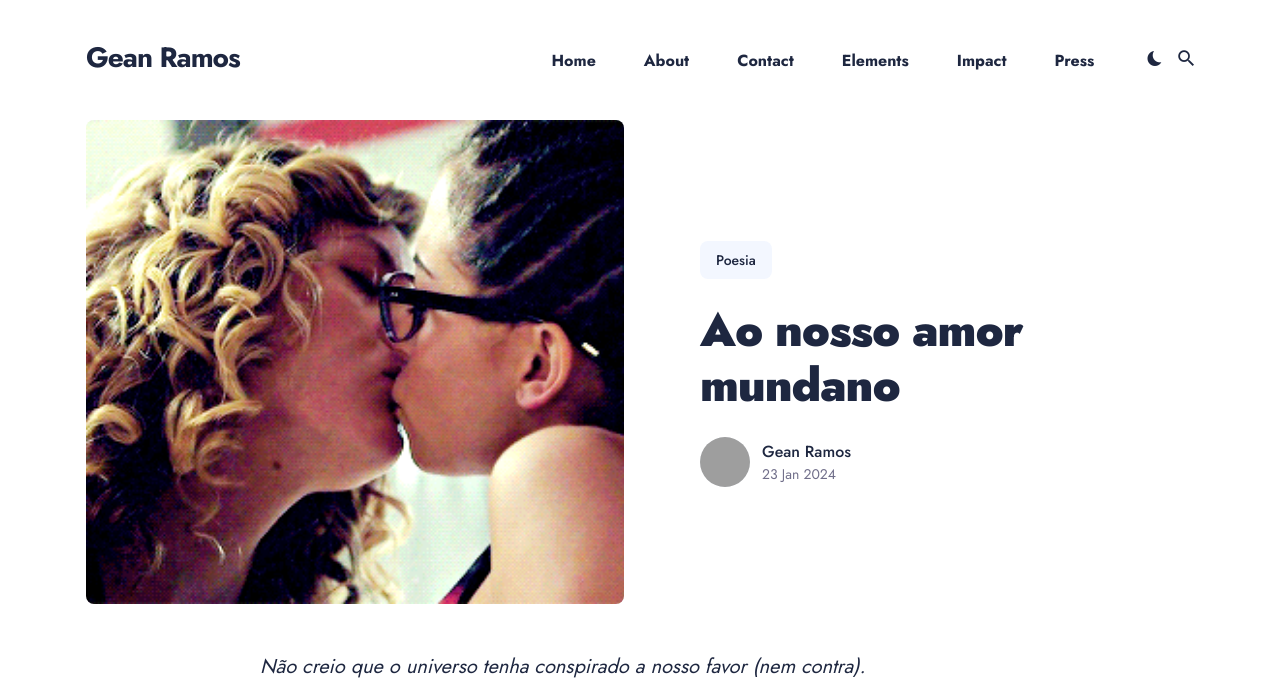
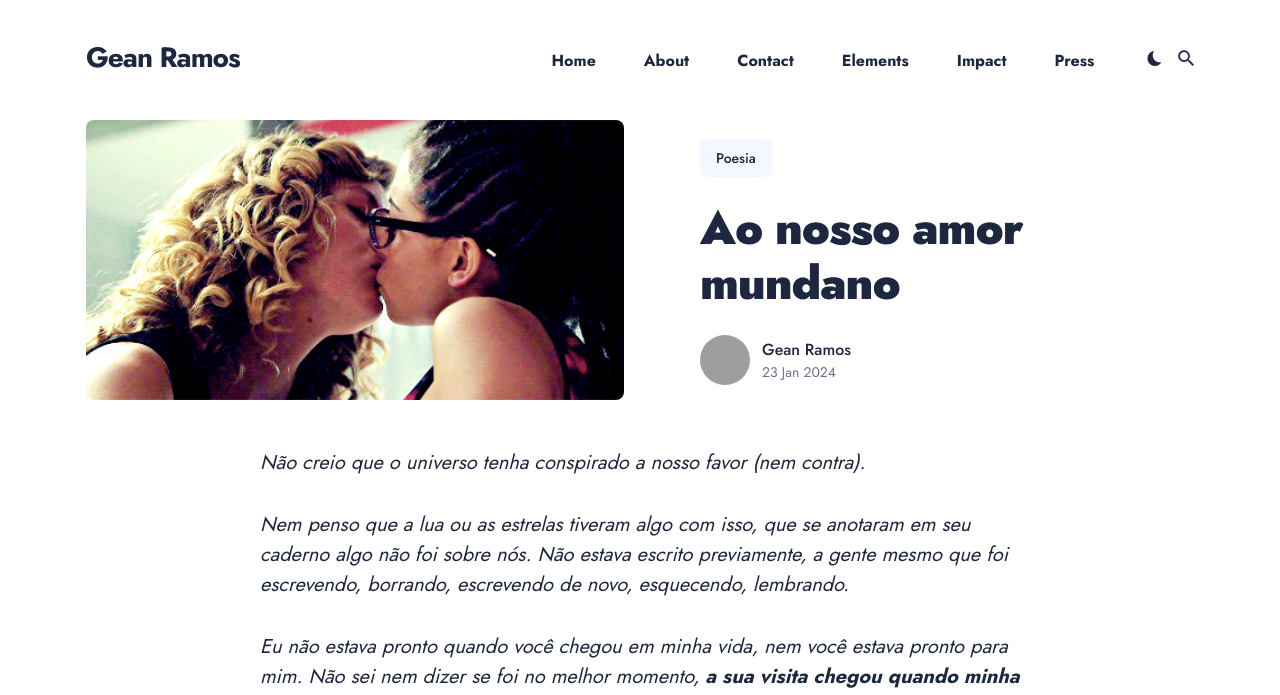
Before and after one commit to geanramos/youblog, a Jekyll site: the page built from _posts/2024-01-23-ao-nosso-amor-mundano.md, in a window 1280 px wide. Shown: the top 695 px of the page. Built offline with Jekyll 4.4.1, drawn with Linux system fonts in a browser that asks for light colours; nearby versions of some CDN libraries; grey boxes are pictures that could not be loaded.

Commit message:
Update _post.scss

```diff
--- a/_sass/4-layouts/_post.scss
+++ b/_sass/4-layouts/_post.scss
@@ -20,7 +20,7 @@
 .page-image {
   position: relative;
   transform: translate(0);
-  padding-top: 90%;
+  padding-top: 40%;
   min-height: 280px;
   border-radius: 8px;
   overflow: hidden;
```
